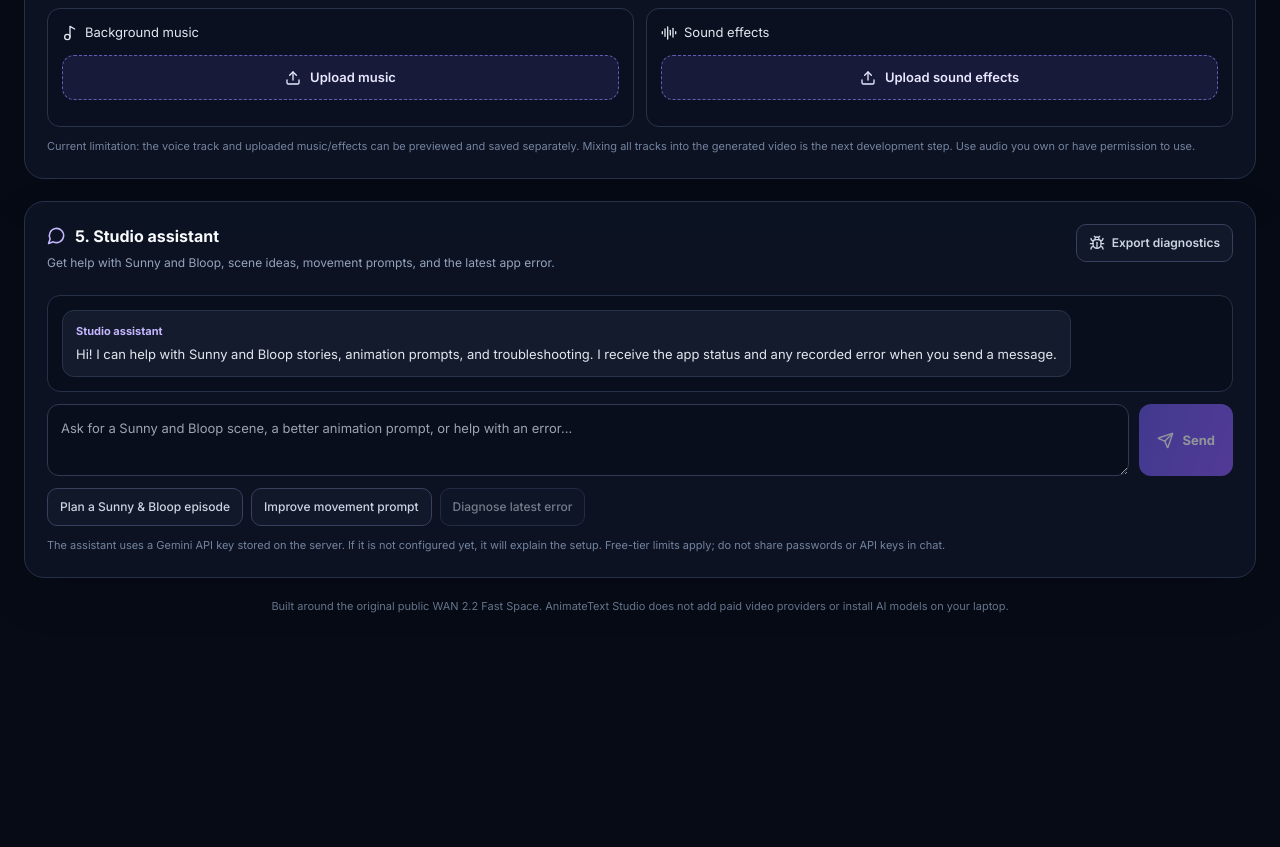
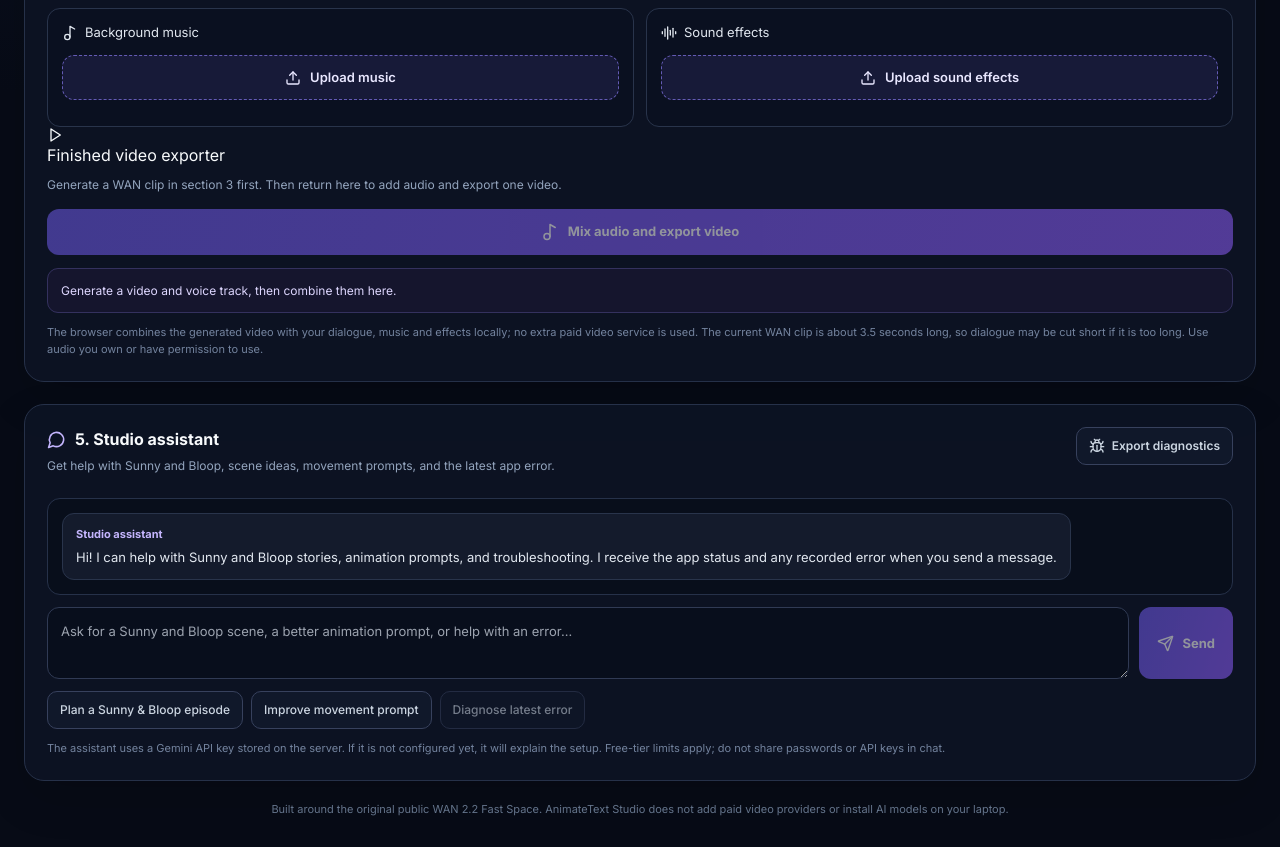
Before and after one commit to DynamismCh/AnimateText-Studio, a React (Vite) app: page / in a window 1280 px wide. Shown: the part 1500-2347 px from the top of the page. Before the commit the page ends 2143 px from the top, so only its background shows below. Built offline with nearby package versions, Linux system fonts and the light colour scheme.

Commit message:
Add browser-side audio mixing and finished video export

```diff
--- a/src/components/AudioWorkshop.tsx
+++ b/src/components/AudioWorkshop.tsx
@@ -10,7 +10,7 @@ function base64ToBlob(base64: string, type: string) {
   return new Blob([bytes], { type });
 }
 
-export default function AudioWorkshop() {
+export default function AudioWorkshop({ videoUrl = '' }: { videoUrl?: string }) {
   const [script, setScript] = useState(STARTER_SCRIPT);
   const [sunnyVoice, setSunnyVoice] = useState('Kore');
   const [bloopVoice, setBloopVoice] = useState('Puck');
@@ -23,12 +23,16 @@ export default function AudioWorkshop() {
   const [musicName, setMusicName] = useState('');
   const [effectsUrl, setEffectsUrl] = useState('');
   const [effectsName, setEffectsName] = useState('');
+  const [mixBusy, setMixBusy] = useState(false);
+  const [mixedUrl, setMixedUrl] = useState('');
+  const [mixStatus, setMixStatus] = useState('Generate a video and voice track, then combine them here.');
+  const mixedUrlRef = useRef('');
   const audioUrlRef = useRef('');
   const musicUrlRef = useRef('');
   const effectsUrlRef = useRef('');
 
   useEffect(() => () => {
-    [audioUrlRef.current, musicUrlRef.current, effectsUrlRef.current].forEach((url) => { if (url) URL.revokeObjectURL(url); });
+    [audioUrlRef.current, musicUrlRef.current, effectsUrlRef.current, mixedUrlRef.current].forEach((url) => { if (url) URL.revokeObjectURL(url); });
   }, []);
 
   function replaceLocalAudio(file: File, kind: 'music' | 'effects') {
@@ -73,6 +77,101 @@ export default function AudioWorkshop() {
     document.body.appendChild(link); link.click(); link.remove();
   }
 
+  async function createFinishedVideo() {
+    if (!videoUrl) { setMixStatus('Generate a WAN video first.'); return; }
+    if (!audioUrl && !musicUrl && !effectsUrl) { setMixStatus('Generate character voices or upload music/effects first.'); return; }
+    if (typeof MediaRecorder === 'undefined') { setMixStatus('Your browser does not support in-browser video export. Please try a recent version of Chrome or Edge.'); return; }
+    setMixBusy(true); setMixStatus('Preparing video and audio tracks…');
+    let audioContext: AudioContext | undefined;
+    let recorder: MediaRecorder | undefined;
+    let videoElement: HTMLVideoElement | undefined;
+    const audioElements: HTMLAudioElement[] = [];
+    const streamTracks: MediaStreamTrack[] = [];
+    try {
+      videoElement = document.createElement('video');
+      videoElement.crossOrigin = 'anonymous';
+      videoElement.playsInline = true;
+      videoElement.preload = 'auto';
+      videoElement.muted = true;
+      videoElement.src = videoUrl;
+      await new Promise<void>((resolve, reject) => {
+        videoElement!.onloadedmetadata = () => resolve();
+        videoElement!.onerror = () => reject(new Error('Could not load the generated video. Its hosted link may have expired; generate or reopen the clip and try again.'));
+        videoElement!.load();
+      });
+      if (!Number.isFinite(videoElement.duration) || videoElement.duration <= 0) throw new Error('The generated video duration could not be read.');
+      const capture = (videoElement as HTMLVideoElement & { captureStream?: () => MediaStream; mozCaptureStream?: () => MediaStream }).captureStream || (videoElement as HTMLVideoElement & { mozCaptureStream?: () => MediaStream }).mozCaptureStream;
+      if (!capture) throw new Error('This browser cannot capture video for export. Please use the latest Chrome or Edge.');
+      const videoStream = capture.call(videoElement);
+      streamTracks.push(...videoStream.getVideoTracks());
+      if (!streamTracks.length) throw new Error('The browser did not provide a video track for export.');
+      audioContext = new AudioContext();
+      const destination = audioContext.createMediaStreamDestination();
+      const addAudio = (url: string, volume: number, loop: boolean) => {
+        if (!url) return;
+        const element = new Audio(url);
+        element.crossOrigin = 'anonymous';
+        element.preload = 'auto';
+        element.loop = loop;
+        audioElements.push(element);
+        const source = audioContext!.createMediaElementSource(element);
+        const gain = audioContext!.createGain();
+        gain.gain.value = volume;
+        source.connect(gain); gain.connect(destination);
+      };
+      addAudio(audioUrl, 1, false);
+      addAudio(musicUrl, 0.18, true);
+      addAudio(effectsUrl, 0.32, true);
+      streamTracks.push(...destination.stream.getAudioTracks());
+      const mixedStream = new MediaStream(streamTracks);
+      const mimeType = MediaRecorder.isTypeSupported('video/webm;codecs=vp8,opus') ? 'video/webm;codecs=vp8,opus' : 'video/webm';
+      recorder = new MediaRecorder(mixedStream, { mimeType });
+      const chunks: BlobPart[] = [];
+      recorder.ondataavailable = (event) => { if (event.data.size) chunks.push(event.data); };
+      const finished = new Promise<Blob>((resolve, reject) => {
+        recorder!.onstop = () => {
+          const blob = new Blob(chunks, { type: recorder!.mimeType || 'video/webm' });
+          if (!blob.size) reject(new Error('The exported video was empty. Please try again.'));
+          else resolve(blob);
+        };
+        recorder!.onerror = () => reject(new Error('The browser could not encode the finished video.'));
+      });
+      await audioContext.resume();
+      await videoElement.play();
+      for (const element of audioElements) {
+        try { element.currentTime = 0; await element.play(); } catch { /* Reported below if all tracks fail to start. */ }
+      }
+      recorder.start(250);
+      setMixStatus('Recording the finished clip with mixed audio. Keep this tab open…');
+      await new Promise<void>((resolve) => {
+        videoElement!.onended = () => resolve();
+        window.setTimeout(resolve, Math.ceil(videoElement!.duration * 1000) + 1500);
+      });
+      if (recorder.state !== 'inactive') recorder.stop();
+      const blob = await finished;
+      const url = URL.createObjectURL(blob);
+      if (mixedUrlRef.current) URL.revokeObjectURL(mixedUrlRef.current);
+      mixedUrlRef.current = url; setMixedUrl(url);
+      setMixStatus('Finished video exported as WebM with the available audio tracks mixed in. The current WAN clip is only about 3.5 seconds, so keep dialogue very short to avoid cutting off speech.');
+      videoElement.pause();
+      audioElements.forEach((element) => { element.pause(); element.src = ''; });
+      await audioContext.close();
+    } catch (error) {
+      if (recorder && recorder.state !== 'inactive') recorder.stop();
+      audioElements.forEach((element) => { element.pause(); element.src = ''; });
+      if (audioContext && audioContext.state !== 'closed') await audioContext.close().catch(() => undefined);
+      setMixStatus(error instanceof Error ? error.message : 'Could not export the finished video. Try again in Chrome or Edge.');
+    } finally {
+      setMixBusy(false);
+    }
+  }
+
+  function downloadMixedVideo() {
+    if (!mixedUrl) return;
+    const link = document.createElement('a'); link.href = mixedUrl; link.download = 'sunny-and-bloop-finished-episode.webm';
+    document.body.appendChild(link); link.click(); link.remove();
+  }
+
   const voices = ['Kore','Puck','Charon','Aoede','Leda','Orus','Zephyr','Fenrir'];
 
   return <section className="wan-panel wan-audio-panel">
@@ -101,6 +200,13 @@ export default function AudioWorkshop() {
         {effectsUrl && <><p className="wan-audio-filename">{effectsName}</p><audio controls src={effectsUrl} /></>}
       </div>
     </div>
-    <p className="wan-quota-note">Current limitation: the voice track and uploaded music/effects can be previewed and saved separately. Mixing all tracks into the generated video is the next development step. Use audio you own or have permission to use.</p>
+    <div className="wan-audio-mixer">
+      <h3><Play size={16} /> Finished video exporter</h3>
+      <p className="wan-help">{videoUrl ? 'A WAN clip is available. Combine it with your generated dialogue and any uploaded music/effects.' : 'Generate a WAN clip in section 3 first. Then return here to add audio and export one video.'}</p>
+      <button className="wan-generate" onClick={() => void createFinishedVideo()} disabled={mixBusy || !videoUrl || (!audioUrl && !musicUrl && !effectsUrl)}>{mixBusy ? <><LoaderCircle className="wan-spin" size={18} /> Exporting finished video…</> : <><Music2 size={18} /> Mix audio and export video</>}</button>
+      <p className="wan-status" aria-live="polite">{mixStatus}</p>
+      {mixedUrl && <div className="wan-audio-result"><strong>Finished video with audio</strong><video controls playsInline preload="metadata" src={mixedUrl} /><button className="wan-download" onClick={downloadMixedVideo}><Download size={17} /> Download finished WebM video</button></div>}
+    </div>
+    <p className="wan-quota-note">The browser combines the generated video with your dialogue, music and effects locally; no extra paid video service is used. The current WAN clip is about 3.5 seconds long, so dialogue may be cut short if it is too long. Use audio you own or have permission to use.</p>
   </section>;
 }
```
